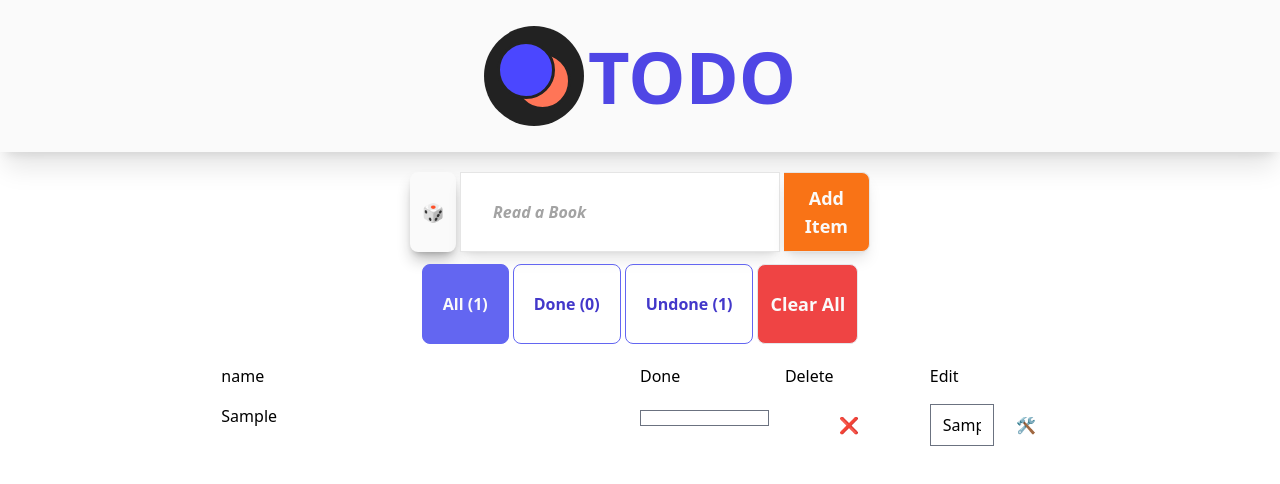
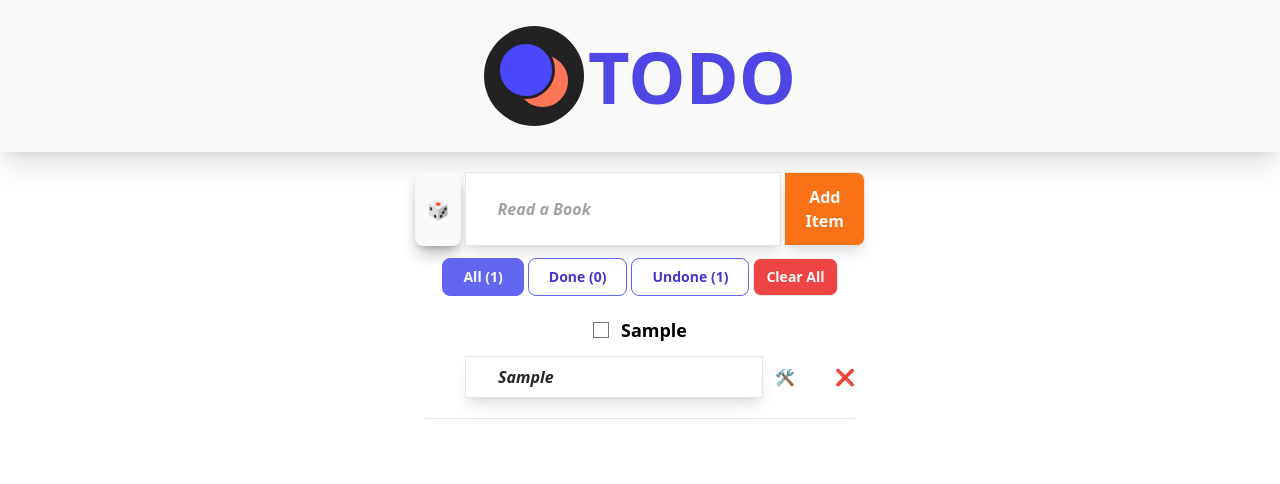
Before and after one commit to sandrinjoy/todoapp-typescript-nextjs-tailwind, a Next.js app: page / in a window 1280 px wide. Both pictures are taken after typing "Sample" into the empty fields and a click on the button "Add Item". Shown: the top 484 px of the page. Built offline with nearby package versions, Linux system fonts and the light colour scheme.

Commit message:
css improved v2

```diff
--- a/components/InputForm.tsx
+++ b/components/InputForm.tsx
@@ -4,7 +4,7 @@ export default function InputForm({OnInput,data,OnAdd}) {
   return <form onSubmit={OnAdd} className='flex justify-center gap-1 '>
 
   <input value={data} type="text" onChange={OnInput} placeholder='Read a Book' className='font-bold italic text-neutral-800 placeholder:text-neutral-400 px-8  w-full  shadow-lg border  border-neutral-200  focus:outline-none items-center'/>
-  <button type='submit' className='bg-orange-500 border border-neutral-200 border-l-0 shadow-lg text-neutral-50 px-3 text-lg h-20 font-semibold hover:bg-orange-600 transition active:bg-orange-700  rounded-r-lg'  >
+  <button type='submit' className='bg-orange-500 border border-neutral-200 border-l-0 shadow-lg text-neutral-50 px-3 text-normal py-3  font-semibold hover:bg-orange-600 transition active:bg-orange-700  rounded-r-lg'  >
     Add  Item
   </button></form>;
 }
--- a/components/todoItem/TodoItem.tsx
+++ b/components/todoItem/TodoItem.tsx
@@ -15,26 +15,28 @@ interface IProps {
             setInputText(e.target.value)
     }
   return (
-    <div  className='my-2 grid  grid-cols-2 w-8/12 mx-auto'>
-    <div className={item.status?`flex justify-items-end gap-3 italic font-semibold text-green-500`:`flex justify-items-end gap-3  `}>   <span>{item.name}</span></div>
-      <div className=' grid  grid-cols-3 gap-4'>
+    <div  className='my-2  mx-auto flex flex-col justify-center items-center  pb-5  border-b '>
+    <div className={item.status?`flex justify-center items-center  gap-3 italic font-semibold text-green-500`:`flex justify-center items-center gap-3  `}>
+        <input type='checkbox' checked={item.status} onChange={(e)=>OnComplete(e,item.id)} className=''/>
+           <span className='font-semibold text-lg'>{item.name}</span></div>
+      <div className=' flex gap-10 mt-3'>
       <div>
-      <input type='checkbox' checked={item.status} onChange={(e)=>OnComplete(e,item.id)} className='w-full'>
 
 
-         </input>
+      </div>
+
+      <div className='flex justify-center gap-3 ' >
+      <input className='font-bold italic text-neutral-800 placeholder:text-neutral-400 px-8  w-full  shadow-lg border  border-neutral-200  focus:outline-none items-center' type='text' defaultValue={item.name} onChange={handleItemText}/>
+      <button className=''  onClick={()=>OnEdit(item.id,inputText)}>
+
+         🛠️
+       </button>
       </div>
       <button className='  '  onClick={()=>OnRemove(item.id)}>
          ❌
        </button>
-      <div className='grid  grid-cols-2 ' >
-      <input type='text' defaultValue={item.name} onChange={handleItemText}/>
-      <button className='px-3 '  onClick={()=>OnEdit(item.id,inputText)}>
+      </div>
 
-         🛠️
-       </button>
-      </div>
-      </div>
        </div>
   );
 }
--- a/pages/index.tsx
+++ b/pages/index.tsx
@@ -82,7 +82,7 @@ export default function IndexPage() {
   const  renderFilters = () :JSX.Element[]=> {
     return FILTER_NAMES.map((x:Filters)=>{
     return  (
-        <button type='button'  name={x} onClick={()=>handleFilter(x)} className={filter!==x?'font-semibold h-20 px-5 text-indigo-700 transition-colors duration-150 border border-indigo-500 rounded-lg focus:shadow-outline hover:bg-indigo-500 hover:text-indigo-100':'font-semibold h-20 px-5 text-neutral-50 bg-indigo-500 transition-colors duration-150 border border-indigo-500 rounded-lg focus:shadow-outline hover:bg-indigo-500 hover:text-indigo-100'}>
+        <button type='button'  name={x} onClick={()=>handleFilter(x)} className={filter!==x?'font-semibold text-sm px-5 py-2 text-indigo-700 transition-colors duration-150 border border-indigo-500 rounded-lg focus:shadow-outline hover:bg-indigo-500 hover:text-indigo-100':'text-sm font-semibold py-2  px-5 text-neutral-50 bg-indigo-500 transition-colors duration-150 border border-indigo-500 rounded-lg focus:shadow-outline hover:bg-indigo-500 hover:text-indigo-100'}>
          {x} ({todoList?.filter(FILTER_MAP[x]).length})
         </button>
       )
@@ -139,23 +139,12 @@ export default function IndexPage() {
   </div>
   <div className='flex justify-center flex-wrap items-center gap-1 my-3 px-5'>
  {renderFilters()}
- <button className='bg-red-500 border  text-neutral-50 px-3 text-lg font-semibold hover:bg-red-600 transition active:bg-red-700 h-20 rounded-lg' onClick={handleClear}>
+ <button className='bg-red-500 border  text-neutral-50 px-3 text-sm py-2 font-semibold hover:bg-red-600 transition active:bg-red-700 rounded-lg' onClick={handleClear}>
     Clear All
   </button>
 </div>
-  <div className='flex flex-col justify-center items-center px-3'>
-  <div  className='my-2 grid  grid-cols-2 w-8/12 mx-auto'>
-  <div className='flex justify-items-end gap-3'>
-  <span>name</span>
-  </div>
-  <div>
-   <div className=' grid  grid-cols-3 gap-4'>
-     <span>Done</span>
-     <span>Delete</span>
-     <span>Edit</span>
-     </div>
-    </div>
-    </div>
+  <div className='flex flex-col justify-center items-center px-3 '>
+
     {renderList()}
   </div>
 </>
```
